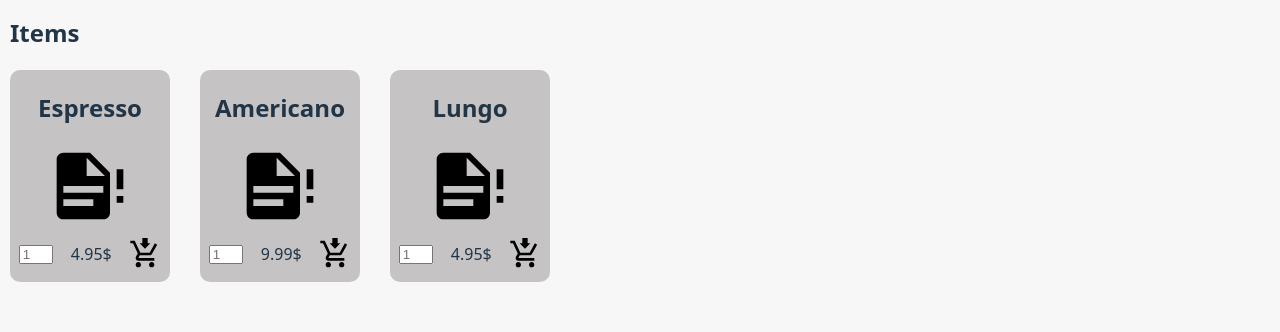
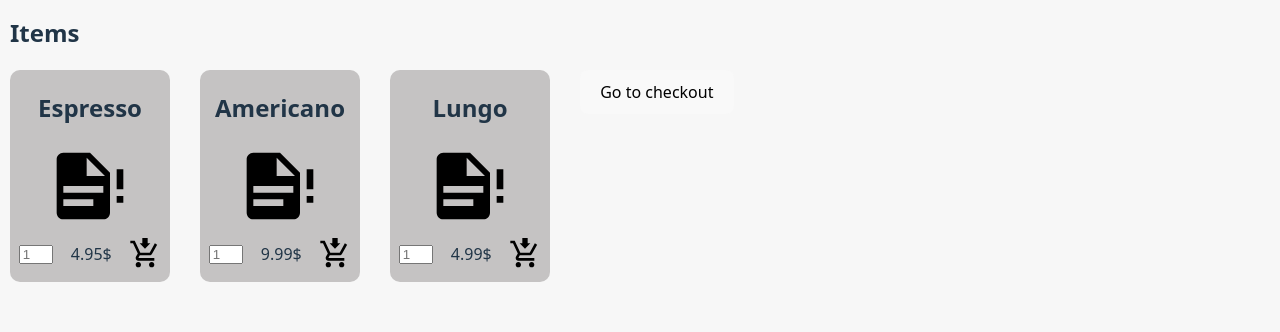
Before and after one commit to Francois-T9/shopping-cart, a React (Vite) app: page /shop in a window 1280 px wide. Shown: the part 198-530 px from the top of the page. Built offline with nearby package versions, Linux system fonts and the light colour scheme.

Commit message:
Added link to checkout button

```diff
--- a/src/Shop/Shop.jsx
+++ b/src/Shop/Shop.jsx
@@ -4,12 +4,12 @@ import styles2 from "../Shop/Shop.module.css";
 import Item from "../Item/Item";
 import Header from "../Header/Header";
 import Footer from "../Footer/Footer";
-import { useState, useEffect } from "react";
-export default function Shop() {
-  const [cartArray, setCartArray] = useState([]);
+import { Link } from "react-router-dom";
 
+export default function Shop({ setCartArray }) {
   const displaySelectedItem = (itemName, quantity, price) => {
     const total = quantity * price;
+
     console.log(`You bought ${quantity} of ${itemName} for ${total} USD`);
     setCartArray((prevCart) => [
       ...prevCart,
@@ -20,9 +20,7 @@ export default function Shop() {
       },
     ]);
   };
-  useEffect(() => {
-    console.log("Cart updated:", cartArray);
-  }, [cartArray]);
+
   return (
     <div className={styles.home}>
       <Header />
@@ -42,9 +40,13 @@ export default function Shop() {
           ></Item>
           <Item
             itemName="Lungo"
-            itemPrice={4.95}
+            itemPrice={4.99}
             onAddToCart={displaySelectedItem}
           ></Item>
+          <Link to="../cart">
+            {" "}
+            <button>Go to checkout</button>
+          </Link>
         </div>
       </div>
 
```
